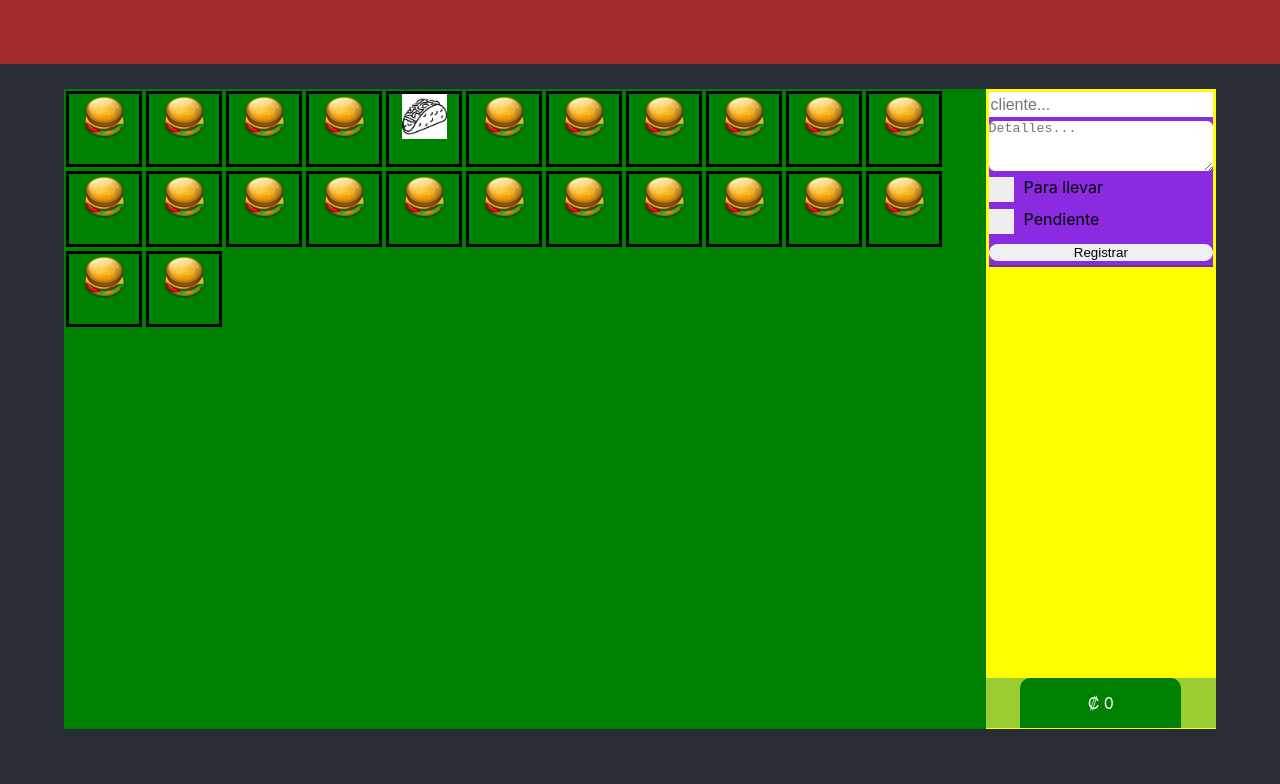
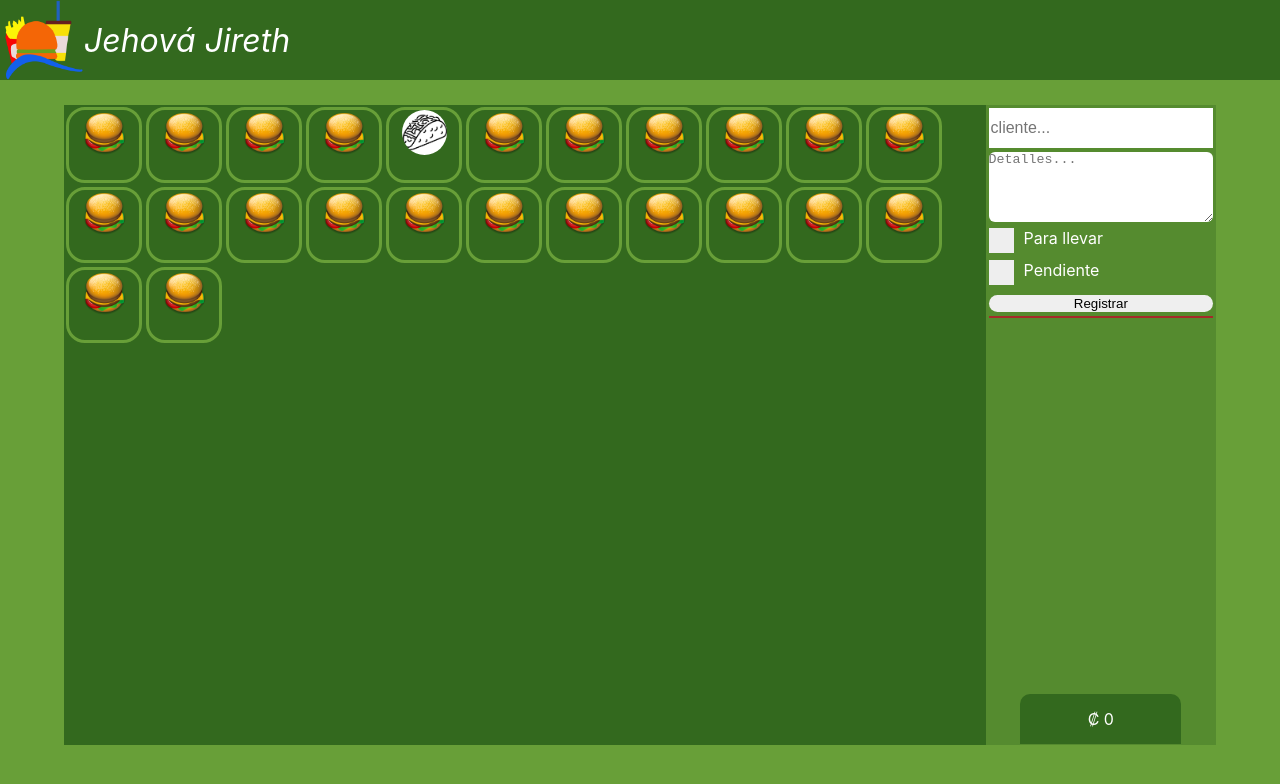
Before and after one commit to bryan2893/front-jehova-jireth-manager, a React (Create React App) app: page / in a window 1280 px wide. Shown: the top 784 px of the page. Built offline with nearby package versions, Linux system fonts and the light colour scheme.

Commit message:
Some styes was changed to app view in general!

```diff
--- a/src/App.css
+++ b/src/App.css
@@ -1,7 +1,7 @@
 .App {
   width: 100vw;
   height: 100vh;
-  background-color: #282c34;
+  background-color: #689f38;
 }
 
 @keyframes App-logo-spin {
--- a/src/components/Card/Card.css
+++ b/src/components/Card/Card.css
@@ -2,6 +2,7 @@
     width: 45px;
     height: 45px;
     position: relative;
+    border-radius: 50%;
 }
 
 .Card-div{
@@ -11,10 +12,11 @@
     width: 70px;
     height: 70px;
     border-style: solid;
-    border-color: black;
+    border-color: #689f38;
     text-align: center;
     margin: 2px;
     cursor: pointer;
+    border-radius: 25%;
 }
 
 .Card-p{
--- a/src/components/Header/Header.css
+++ b/src/components/Header/Header.css
@@ -1,7 +1,24 @@
 .Header-topnav{
     position: relative;
     width: 100%;
-    height: 8vh;
-    background-color: brown;
+    height: 10vh;
+    background-color: #33691e;
     margin-bottom: 25px;
+    display: flex;
 }
+
+.Header-logo{
+    margin-left: 4px;
+    width: 10vh;
+    height: 10vh;
+}
+
+.Header-brandName{
+    display: flex;
+    align-items: center;
+    color: white;
+    font-size: 2em;
+    font-style: italic;
+    padding: 0;
+    margin: 0;
+}
--- a/src/components/Header/Header.js
+++ b/src/components/Header/Header.js
@@ -1,9 +1,12 @@
 import React from 'react';
 import './Header.css';
+import logo from '../../test-images/logo.png';
 
 const Header = function(props){
     return (
         <header className="Header-topnav">
+            <img className="Header-logo" alt="img" src={logo} />
+            <span className="Header-brandName">Jehová Jireth</span>
         </header>
     );
 };
--- a/src/components/meal-viewer/Viewer.css
+++ b/src/components/meal-viewer/Viewer.css
@@ -1,7 +1,7 @@
 .Viewer-container{
     width: 70%;
     height: 100%;
-    background-color: green;
+    background-color: #33691e;
     display: inline-block;
 }
 
--- a/src/components/shopingCart/ShopingCart.css
+++ b/src/components/shopingCart/ShopingCart.css
@@ -5,7 +5,7 @@
     right: 0px;
     width: 30%;
     height: 100%;
-    background-color: yellow;
+    background-color: #558b2f;
     display: inline-block;
 }
 
--- a/src/components/shopingCart/ShopingCartForm/ShopingCartForm.css
+++ b/src/components/shopingCart/ShopingCartForm/ShopingCartForm.css
@@ -1,11 +1,10 @@
 .ShopingCartForm-form{
     width: 100%;
     position: relative;
-    background-color: blueviolet;
 }
 
 .ShopingCartForm-form input[type=text]{
-    height: 25px;
+    height: 40px;
     margin-bottom: 4px;
     border: none;
     width: 100%;
@@ -20,7 +19,7 @@
 
 .ShopingCartForm-form textarea{
     width: 100%;
-    height: 50px;
+    height: 70px;
     padding: 0;
     border: none;
     margin-bottom: 2px;
@@ -40,6 +39,7 @@
     -moz-user-select: none;
     -ms-user-select: none;
     user-select: none;
+    color: white;
   }
 
   /* Hide the browser's default checkbox */
--- a/src/components/shopingCart/shopingCartList/ShopItem/ShopItem.css
+++ b/src/components/shopingCart/shopingCartList/ShopItem/ShopItem.css
@@ -2,7 +2,7 @@
     color: white;
     margin: 1px 0px 1px 0px;
     height: 40px;
-    background-color: brown;
+    background-color: #33691e;
     border-radius: 10px;
     display: flex;
     justify-content: space-between;
--- a/src/components/shopingCart/shopingCartList/shopingCartList.css
+++ b/src/components/shopingCart/shopingCartList/shopingCartList.css
@@ -1,6 +1,7 @@
 .shopingCartList-container{
     width: 100%;
-    background-color: rebeccapurple;
     padding: 1px;
     box-sizing: border-box;
+    background-color: brown;
+    max-height: 200px;
 }
--- a/src/components/shopingCart/totalPurchase/TotalPurchase.css
+++ b/src/components/shopingCart/totalPurchase/TotalPurchase.css
@@ -2,7 +2,6 @@
     position: absolute;
     display: flex;
     justify-content: center;
-    background-color: yellowgreen;
     width: 100%;
     height: 50px;
     bottom: 1px;
@@ -12,7 +11,7 @@
 .TotalPurchase-counter{
     width: 70%;
     height: 100%;
-    background-color: green;
+    background-color: #33691e;
     color: white;
     display: flex;
     justify-content: center;
--- a/src/redux/reducers/index.js
+++ b/src/redux/reducers/index.js
@@ -21,7 +21,6 @@ const initialState = {
         shopingCartList:[],
         totalPurchase:0
     }
-
 };
 
 function rootReducer(state = initialState, action) {
```
Also changed, not shown: src/test-images/logo.png (added).
